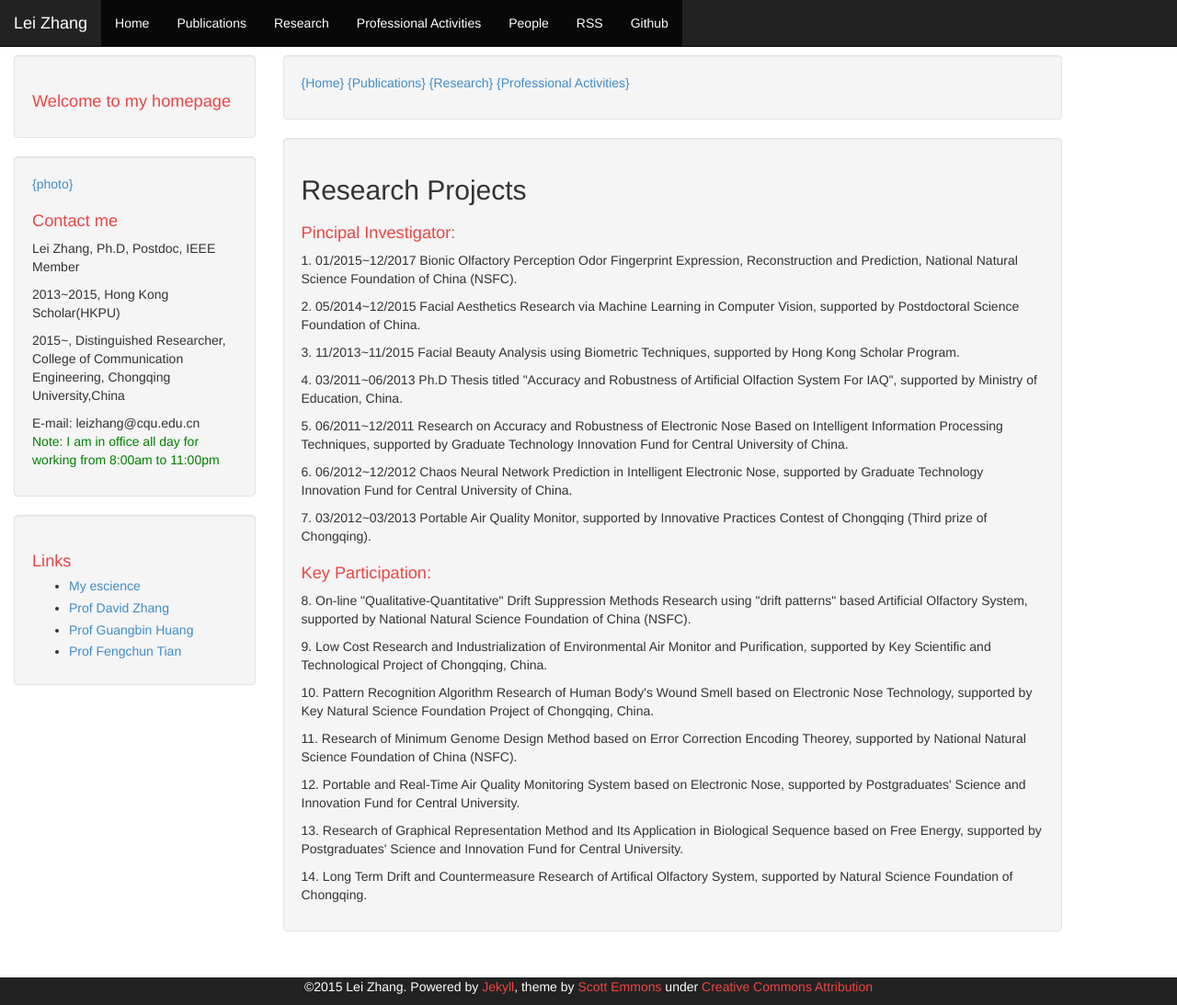
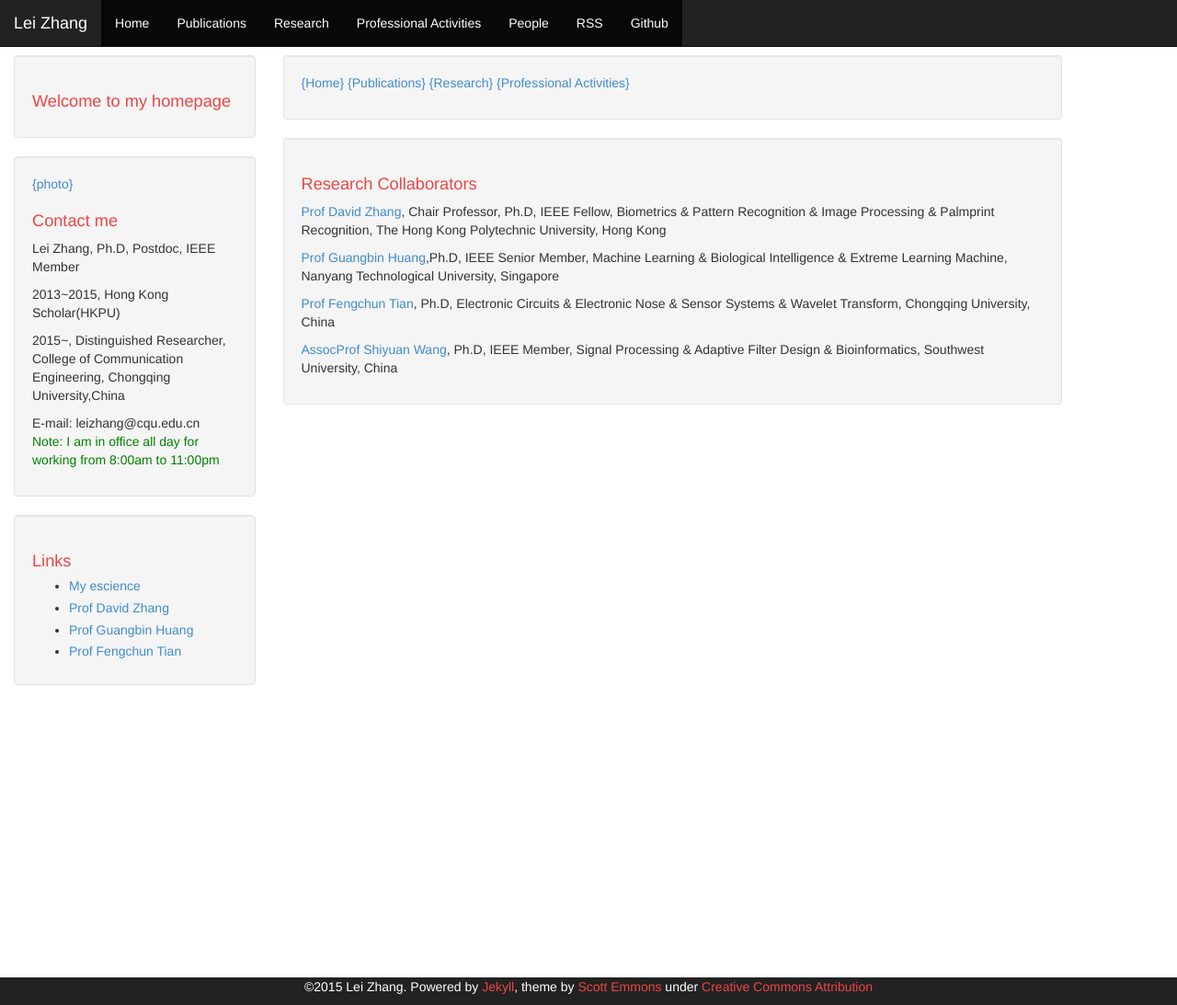
Before and after one commit to DrLeiZhang/website, a Jekyll site: the page built from people.html, in a window 1280 px wide and 1093 px high. Shown: the whole window at 92% size. Built offline with Jekyll 4.4.1, drawn with Linux system fonts in a browser that asks for light colours; Markdown is read by kramdown in place of the engine named in the settings.

Commit message:
Update
Signed-off-by: leizhang@cqu.edu.cn <leizhang@cqu.edu.cn>

```diff
--- a/people.html
+++ b/people.html
@@ -7,23 +7,11 @@ layout: default
 </div>
 
 <div class="well">
-<h2> Research Projects</h2>
+<h1>Research Collaborators</h1>
+<p><a href="http://www4.comp.polyu.edu.hk/~csdzhang/">Prof David Zhang</a>, Chair Professor, Ph.D, IEEE Fellow, Biometrics & Pattern Recognition & Image Processing & Palmprint Recognition, The Hong Kong Polytechnic University, Hong Kong</p>
 
-<h1>Pincipal Investigator:</h1>
-<p>1. 01/2015~12/2017 Bionic Olfactory Perception Odor Fingerprint Expression, Reconstruction and Prediction, National Natural Science Foundation of China (NSFC).</p>
-<p>2. 05/2014~12/2015 Facial Aesthetics Research via Machine Learning in Computer Vision, supported by Postdoctoral Science Foundation of China. </p>
-<p>3. 11/2013~11/2015 Facial Beauty Analysis using Biometric Techniques, supported by Hong Kong Scholar Program. </p>
-<p>4. 03/2011~06/2013 Ph.D Thesis titled "Accuracy and Robustness of Artificial Olfaction System For IAQ", supported by Ministry of Education, China.</p>
-<p>5. 06/2011~12/2011 Research on Accuracy and Robustness of Electronic Nose Based on Intelligent Information Processing Techniques, supported by Graduate Technology Innovation Fund for Central University of China.</p>
-<p>6. 06/2012~12/2012 Chaos Neural Network Prediction in Intelligent Electronic Nose, supported by Graduate Technology Innovation Fund for Central University of China.</p>
-<p>7. 03/2012~03/2013 Portable Air Quality Monitor, supported by Innovative Practices Contest of Chongqing (Third prize of Chongqing).</p>
+<p><a href="http://www.extreme-learning-machines.org/">Prof Guangbin Huang</a>,Ph.D, IEEE Senior Member, Machine Learning & Biological Intelligence & Extreme Learning Machine, Nanyang Technological University, Singapore</p>
 
-<h1>Key Participation:</h1>
-<p>8. On-line "Qualitative-Quantitative" Drift Suppression Methods Research using "drift patterns" based Artificial Olfactory System, supported by National Natural Science Foundation of China (NSFC).</p>
-<p>9. Low Cost Research and Industrialization of Environmental Air Monitor and Purification, supported by Key Scientific and Technological Project of Chongqing, China. </p>
-<p>10. Pattern Recognition Algorithm Research of Human Body's Wound Smell based on Electronic Nose Technology, supported by Key Natural Science Foundation Project of Chongqing, China.</p>
-<p>11. Research of Minimum Genome Design Method based on Error Correction Encoding Theorey, supported by National Natural Science Foundation of China (NSFC). </p>
-<p>12. Portable and Real-Time Air Quality Monitoring System based on Electronic Nose, supported by Postgraduates'  Science and Innovation Fund for Central University.</p>
-<p>13. Research of Graphical Representation Method and Its Application in Biological Sequence based on Free Energy, supported by Postgraduates'  Science and Innovation Fund for Central University.</p>
-<p>14. Long Term Drift and Countermeasure Research of Artifical Olfactory System, supported by Natural Science Foundation of Chongqing.</p>
-</div>
+<p><a href="http://www.ccee.cqu.edu.cn/index.aspx?lanmuid=75&sublanmuid=738&id=591">Prof Fengchun Tian</a>, Ph.D, Electronic Circuits & Electronic Nose & Sensor Systems & Wavelet Transform, Chongqing University, China</p>
+
+<p><a href="http://ceie.swu.edu.cn/viscms/ceieidex/fujiaoshoujieshao9499/20131107/62610.html">AssocProf Shiyuan Wang</a>, Ph.D, IEEE Member, Signal Processing & Adaptive Filter Design & Bioinformatics, Southwest University, China</p>
```
